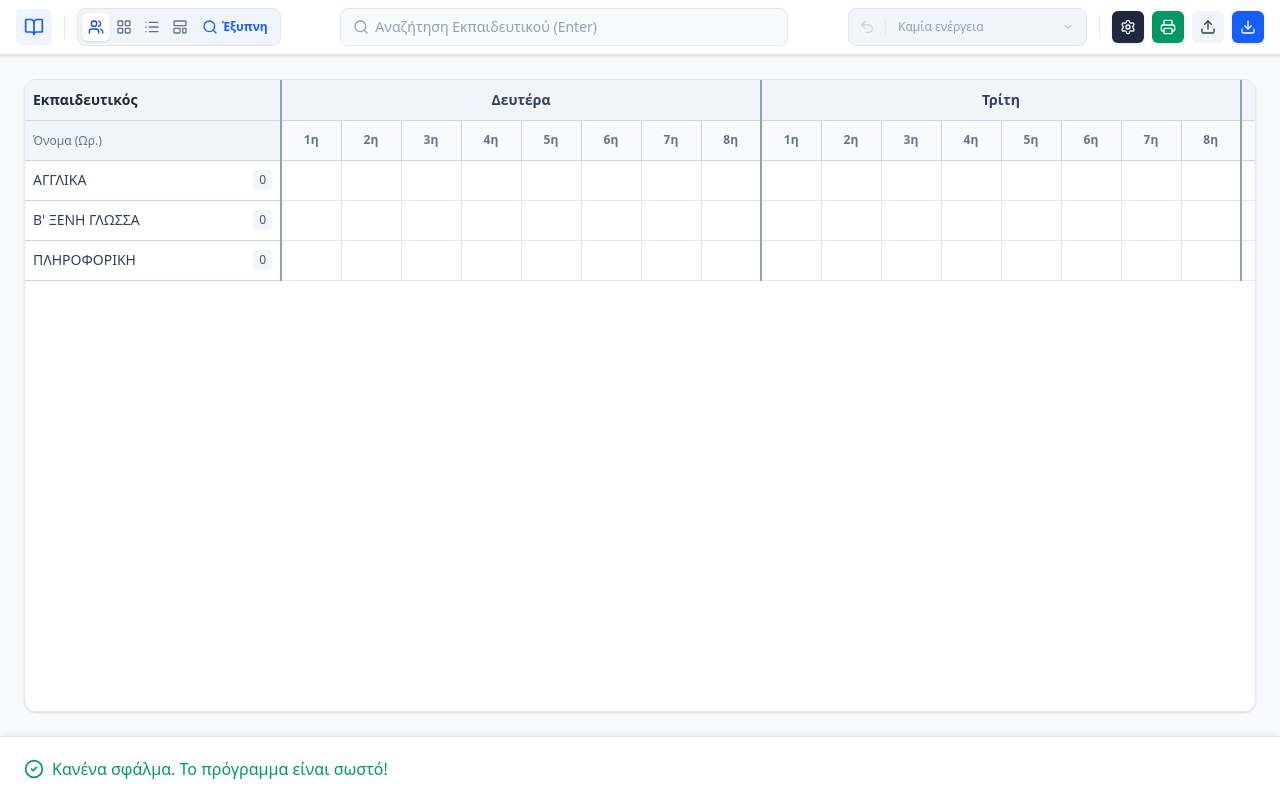
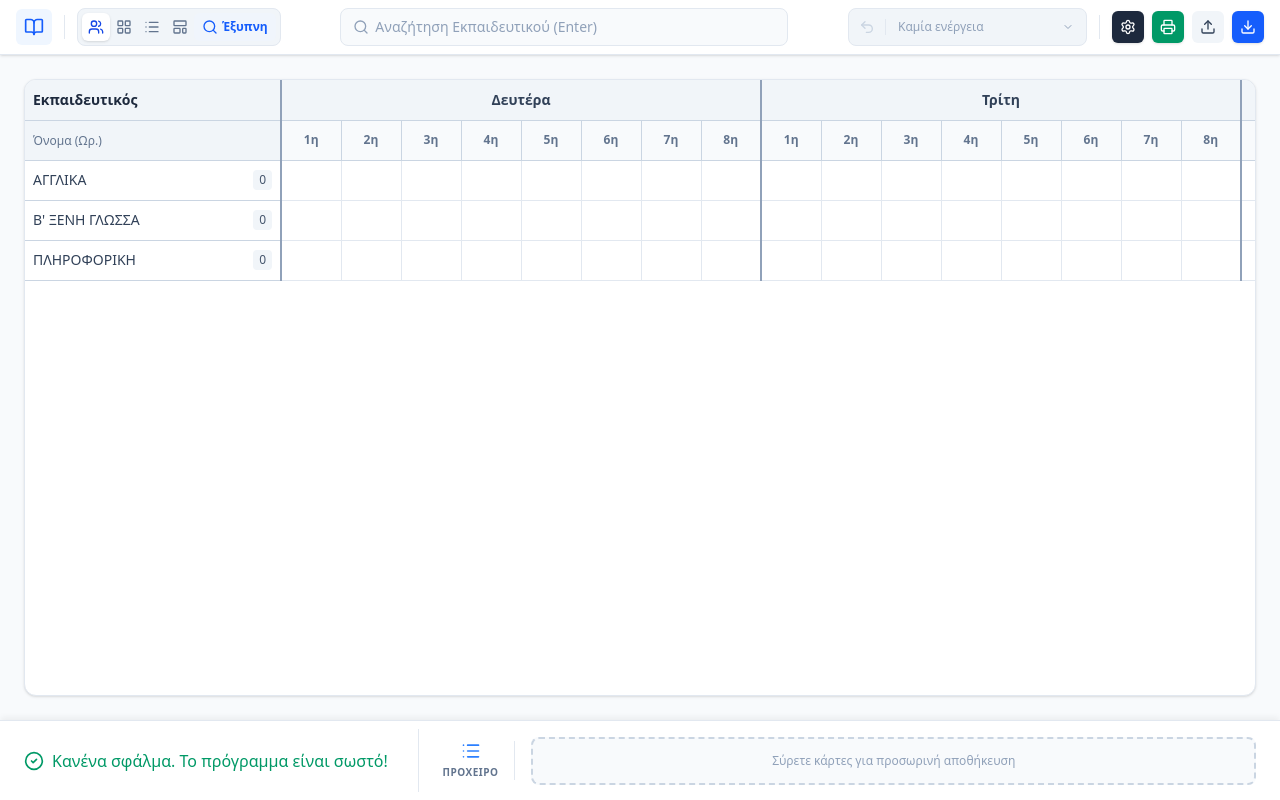
Before and after one commit to tethragon/school-timetable, a React (Vite) app: page / in a window 1280 px wide. Built offline with nearby package versions, Linux system fonts and the light colour scheme.

Commit message:
Add files via upload

```diff
--- a/src/App.tsx
+++ b/src/App.tsx
@@ -279,9 +279,10 @@ export default function App() {
 
   // Keyboard nav state
   const [conflictPending, setConflictPending] = useState<{type: 'class' | 'teacher'; day: number; hour: number; teacherId: string; classId: string; conflictClasses?: string[]; conflictTeacherId?: string;} | null>(null);
+  const [clipboardItems, setClipboardItems] = useState<{uid: string, type: 'class' | 'teacher', val: string}[]>([]);
   const [dragConflict, setDragConflict] = useState<{
     type: 'class' | 'teacher';
-    source: { id: string; day: number; hour: number; val: string };
+    source: { id?: string; day?: number; hour?: number; val: string; clipboardUid?: string };
     target: { id: string; day: number; hour: number; val: string };
   } | null>(null);
   const [focusedCell, setFocusedCell] = useState<{rowIdx: number, cIdx: number} | null>(null);
@@ -898,10 +899,11 @@ export default function App() {
     }
   };
 
-  const doesClassMatchItem = useCallback((cls: string, q: string) => {
+  const doesClassMatchItem = useCallback((cls: string, q: string, strictMode: boolean = false) => {
     if (!q) return true;
     const normQ = normalizeGreek(q);
     if (normalizeGreek(cls).includes(normQ)) return true;
+    if (strictMode) return false;
 
     const cSchedule = classSchedule[cls] || {};
     for (let d = 0; d < 5; d++) {
@@ -919,11 +921,11 @@ export default function App() {
     return false;
   }, [classSchedule, teachers]);
 
-  const doesClassMatchSearch = useCallback((cls: string, tags: string[], currentQ: string) => {
+  const doesClassMatchSearch = useCallback((cls: string, tags: string[], currentQ: string, strictMode: boolean = false) => {
     if (tags.length === 0 && !currentQ) return true;
     const queries = [...tags];
     if (currentQ) queries.push(currentQ);
-    return queries.some(q => doesClassMatchItem(cls, q));
+    return queries.some(q => doesClassMatchItem(cls, q, strictMode));
   }, [doesClassMatchItem]);
 
   const doesTeacherMatchSearch = useCallback((teacher: Teacher, tags: string[], currentQ: string) => {
@@ -1015,9 +1017,7 @@ export default function App() {
                           e.dataTransfer.setData('application/json', JSON.stringify({ type: 'teacher', val, source: { id: cls, day: dIdx, hour: hIdx, val } }));
                         }}
                         onDragOver={(e) => e.preventDefault()}
-                        onDrop={(e) => {
-                                      e.stopPropagation();
-                                      if (val === 'BLOCK' || (val && isLocked(val, dIdx, hIdx, cls))) return;
+                        onDrop={(e) => { e.stopPropagation(); if (val === 'BLOCK' || (val && isLocked(val, dIdx, hIdx, cls))) return;
                           e.preventDefault();
                           try {
                             const data = JSON.parse(e.dataTransfer.getData('application/json'));
@@ -1026,6 +1026,11 @@ export default function App() {
                                 setDragConflict({ type: 'teacher', source: data.source, target: { id: cls, day: dIdx, hour: hIdx, val } });
                               } else {
                                 updateClassCell(cls, dIdx, hIdx, data.val);
+                                            if (data.source.clipboardUid) {
+                                              setClipboardItems(prev => prev.filter(i => i.uid !== data.source.clipboardUid));
+                                            } else if (data.source.id !== undefined && data.source.day !== undefined && data.source.hour !== undefined) {
+                                              executeClassCellUpdate(data.source.id, data.source.day, data.source.hour, "");
+                                            }
                               }
                             }
                           } catch (err) {}
@@ -1344,7 +1349,7 @@ export default function App() {
                   )}
                   <div className="flex gap-5 items-start w-max">
             {Object.entries(classesByGrade).map(([grade, gradeClasses]) => {
-              const filteredClasses = gradeClasses.filter(cls => doesClassMatchSearch(cls, searchTags, searchQuery));
+              const filteredClasses = gradeClasses.filter(cls => doesClassMatchSearch(cls, searchTags, searchQuery, viewMode === 'mixed-grid'));
               if (filteredClasses.length === 0) return null;
 
               return (
@@ -1407,9 +1412,7 @@ export default function App() {
                                   draggable={!!val && val !== 'BLOCK' && !isLocked(teacher.id, dIdx, hIdx, val)}
                                   onDragStart={(e) => e.dataTransfer.setData('application/json', JSON.stringify({ type: 'class', val, source: { id: teacher.id, day: dIdx, hour: hIdx, val } }))}
                                   onDragOver={(e) => e.preventDefault()}
-                                  onDrop={(e) => {
-                                      e.stopPropagation();
-                                      if (val === 'BLOCK' || (val && isLocked(teacher.id, dIdx, hIdx, val))) return;
+                                  onDrop={(e) => { e.stopPropagation(); if (val === 'BLOCK' || (val && isLocked(teacher.id, dIdx, hIdx, val))) return;
                                     e.preventDefault();
                                     try {
                                       const data = JSON.parse(e.dataTransfer.getData('application/json'));
@@ -1418,6 +1421,11 @@ export default function App() {
                                           setDragConflict({ type: 'class', source: data.source, target: { id: teacher.id, day: dIdx, hour: hIdx, val } });
                                         } else {
                                           updateCell(teacher.id, dIdx, hIdx, data.val);
+                                            if (data.source.clipboardUid) {
+                                              setClipboardItems(prev => prev.filter(i => i.uid !== data.source.clipboardUid));
+                                            } else if (data.source.id !== undefined && data.source.day !== undefined && data.source.hour !== undefined) {
+                                              executeCellUpdate(data.source.id, data.source.day, data.source.hour, "");
+                                            }
                                         }
                                       }
                                     } catch (err) {}
@@ -1565,9 +1573,7 @@ export default function App() {
                                       e.dataTransfer.setData('application/json', JSON.stringify({ type: 'class', val: firstClass, source: { id: teacher.id, day: dIdx, hour: hIdx, val: firstClass } }));
                                     }}
                                     onDragOver={(e) => e.preventDefault()}
-                                    onDrop={(e) => {
-                                      e.stopPropagation();
-                                      if (firstClass === 'BLOCK' || (firstClass && isLocked(teacher.id, dIdx, hIdx, firstClass))) return;
+                                    onDrop={(e) => { e.stopPropagation(); if (firstClass === 'BLOCK' || (firstClass && isLocked(teacher.id, dIdx, hIdx, firstClass))) return;
                                       e.preventDefault();
                                       try {
                                         const data = JSON.parse(e.dataTransfer.getData('application/json'));
@@ -1576,6 +1582,11 @@ export default function App() {
                                             setDragConflict({ type: 'class', source: data.source, target: { id: teacher.id, day: dIdx, hour: hIdx, val: firstClass } });
                                           } else {
                                             updateCell(teacher.id, dIdx, hIdx, data.val);
+                                            if (data.source.clipboardUid) {
+                                              setClipboardItems(prev => prev.filter(i => i.uid !== data.source.clipboardUid));
+                                            } else if (data.source.id !== undefined && data.source.day !== undefined && data.source.hour !== undefined) {
+                                              executeCellUpdate(data.source.id, data.source.day, data.source.hour, "");
+                                            }
                                           }
                                         }
                                       } catch (err) {}
@@ -1679,9 +1690,7 @@ export default function App() {
                           e.dataTransfer.setData('application/json', JSON.stringify({ type: 'teacher', val, source: { id: cls, day: dIdx, hour: hIdx, val } }));
                         }}
                         onDragOver={(e) => e.preventDefault()}
-                        onDrop={(e) => {
-                                      e.stopPropagation();
-                                      if (val === 'BLOCK' || (val && isLocked(val, dIdx, hIdx, cls))) return;
+                        onDrop={(e) => { e.stopPropagation(); if (val === 'BLOCK' || (val && isLocked(val, dIdx, hIdx, cls))) return;
                                       e.preventDefault();
                                       try {
                                         const data = JSON.parse(e.dataTransfer.getData('application/json'));
@@ -1690,6 +1699,11 @@ export default function App() {
                                             setDragConflict({ type: 'teacher', source: data.source, target: { id: cls, day: dIdx, hour: hIdx, val } });
                                           } else {
                                             updateClassCell(cls, dIdx, hIdx, data.val);
+                                            if (data.source.clipboardUid) {
+                                              setClipboardItems(prev => prev.filter(i => i.uid !== data.source.clipboardUid));
+                                            } else if (data.source.id !== undefined && data.source.day !== undefined && data.source.hour !== undefined) {
+                                              executeClassCellUpdate(data.source.id, data.source.day, data.source.hour, "");
+                                            }
                                           }
                                         }
                                       } catch (err) {}
@@ -1767,11 +1781,14 @@ export default function App() {
         </div>
         )}
         </div>
+
+
       </main>
 
+
       {/* Footer Validation Bar */}
-      <footer className="shrink-0 bg-white border-t border-slate-200 shadow-[0_-4px_6px_-1px_rgba(0,0,0,0.05)] h-16 flex items-center px-6 z-50 justify-between relative">
-        <div className="flex-1 flex items-center gap-4 overflow-hidden whitespace-nowrap h-full">
+      <footer className="shrink-0 bg-white border-t border-slate-200 shadow-[0_-4px_6px_-1px_rgba(0,0,0,0.05)] min-h-[5rem] py-2 flex items-center px-6 z-50 justify-between relative gap-6">
+        <div className="flex-1 flex flex-col justify-center max-w-[30%]">
            {errors.length === 0 ? (
              <div className="flex items-center gap-2 text-emerald-600 font-medium">
                <CheckCircle2 className="w-5 h-5 flex-shrink-0" />
@@ -1788,6 +1805,56 @@ export default function App() {
                </div>
              </div>
            )}
+        </div>
+
+        {/* CLIPBOARD DOCK IN FOOTER */}
+        <div className="flex-1 flex gap-4 overflow-x-auto items-center h-full border-l border-slate-200 pl-6">
+           <div className="flex flex-col items-center justify-center gap-1 text-slate-500 border-r border-slate-200 pr-4 shrink-0">
+             <List className="w-5 h-5 text-blue-500" />
+             <span className="font-semibold text-[10px] tracking-wider uppercase">Προχειρο</span>
+           </div>
+
+           {/* Drop zone for clipboard */}
+           <div
+             className="flex-1 flex gap-2 items-center min-w-[200px] h-12 rounded-lg border-2 border-dashed border-slate-300 p-1.5 bg-slate-50 transition-colors overflow-x-auto overflow-y-hidden"
+             onDragOver={(e) => { e.preventDefault(); e.currentTarget.classList.add('border-blue-400', 'bg-blue-50'); }}
+             onDragLeave={(e) => { e.currentTarget.classList.remove('border-blue-400', 'bg-blue-50'); }}
+             onDrop={(e) => {
+               e.currentTarget.classList.remove('border-blue-400', 'bg-blue-50');
+               e.preventDefault();
+               e.stopPropagation();
+               try {
+                 const data = JSON.parse(e.dataTransfer.getData('application/json'));
+                 if (data.type && data.val) {
+                   setClipboardItems(prev => [...prev, { uid: Math.random().toString(), type: data.type, val: data.val }]);
+
+                   if (data.source && data.source.id !== undefined && data.source.day !== undefined && data.source.hour !== undefined) {
+                     if (data.type === 'class') {
+                        executeCellUpdate(data.source.id, data.source.day, data.source.hour, "");
+                     } else if (data.type === 'teacher') {
+                        executeClassCellUpdate(data.source.id, data.source.day, data.source.hour, "");
+                     }
+                   }
+                 }
+               } catch (err) {}
+             }}
+           >
+             {clipboardItems.length === 0 && <span className="text-slate-400 text-xs mx-auto select-none pointer-events-none truncate">Σύρετε κάρτες για προσωρινή αποθήκευση</span>}
+             {clipboardItems.map(item => (
+                <div
+                  key={item.uid}
+                  draggable
+                  onDragStart={(e) => {
+                    e.dataTransfer.setData('application/json', JSON.stringify({ type: item.type, val: item.val, source: { clipboardUid: item.uid, val: item.val } }));
+                  }}
+                  className={`px-2.5 py-1 rounded shadow-sm text-xs font-semibold cursor-grab active:cursor-grabbing border whitespace-nowrap ${
+                    item.type === 'class' ? getClassColor(item.val) : getTeacherColor(item.val)
+                  }`}
+                >
+                  {item.type === 'class' ? item.val : teachers.find(t => t.id === item.val)?.name || item.val}
+                </div>
+             ))}
+           </div>
         </div>
 
         {errors.length > 0 && (
@@ -1879,6 +1946,17 @@ export default function App() {
                   } else {
                     updateClassCell(dragConflict.target.id, dragConflict.target.day, dragConflict.target.hour, dragConflict.source.val);
                   }
+
+                  if (dragConflict.source.clipboardUid) {
+                     setClipboardItems(prev => prev.filter(i => i.uid !== dragConflict.source.clipboardUid));
+                  } else if (dragConflict.source.id !== undefined && dragConflict.source.day !== undefined && dragConflict.source.hour !== undefined) {
+                     if (dragConflict.type === 'class') {
+                       executeCellUpdate(dragConflict.source.id, dragConflict.source.day, dragConflict.source.hour, "");
+                     } else {
+                       executeClassCellUpdate(dragConflict.source.id, dragConflict.source.day, dragConflict.source.hour, "");
+                     }
+                  }
+
                   setDragConflict(null);
                 }}
                 className="w-full text-left px-4 py-3 rounded-lg border border-red-200 hover:border-red-500 hover:bg-red-50 transition-colors group"
@@ -1890,13 +1968,19 @@ export default function App() {
               <button
                 onClick={() => {
                   if (dragConflict.type === 'class') {
-                    // Update target first
                     updateCell(dragConflict.target.id, dragConflict.target.day, dragConflict.target.hour, dragConflict.source.val);
-                    // Update source
-                    updateCell(dragConflict.source.id, dragConflict.source.day, dragConflict.source.hour, dragConflict.target.val);
+                    if (dragConflict.source.clipboardUid) {
+                      setClipboardItems(prev => prev.map(i => i.uid === dragConflict.source.clipboardUid ? { ...i, val: dragConflict.target.val } : i));
+                    } else if (dragConflict.source.id !== undefined && dragConflict.source.day !== undefined && dragConflict.source.hour !== undefined) {
+                      updateCell(dragConflict.source.id, dragConflict.source.day, dragConflict.source.hour, dragConflict.target.val);
+                    }
                   } else {
                     updateClassCell(dragConflict.target.id, dragConflict.target.day, dragConflict.target.hour, dragConflict.source.val);
-                    updateClassCell(dragConflict.source.id, dragConflict.source.day, dragConflict.source.hour, dragConflict.target.val);
+                    if (dragConflict.source.clipboardUid) {
+                      setClipboardItems(prev => prev.map(i => i.uid === dragConflict.source.clipboardUid ? { ...i, val: dragConflict.target.val } : i));
+                    } else if (dragConflict.source.id !== undefined && dragConflict.source.day !== undefined && dragConflict.source.hour !== undefined) {
+                      updateClassCell(dragConflict.source.id, dragConflict.source.day, dragConflict.source.hour, dragConflict.target.val);
+                    }
                   }
                   setDragConflict(null);
                 }}
```
